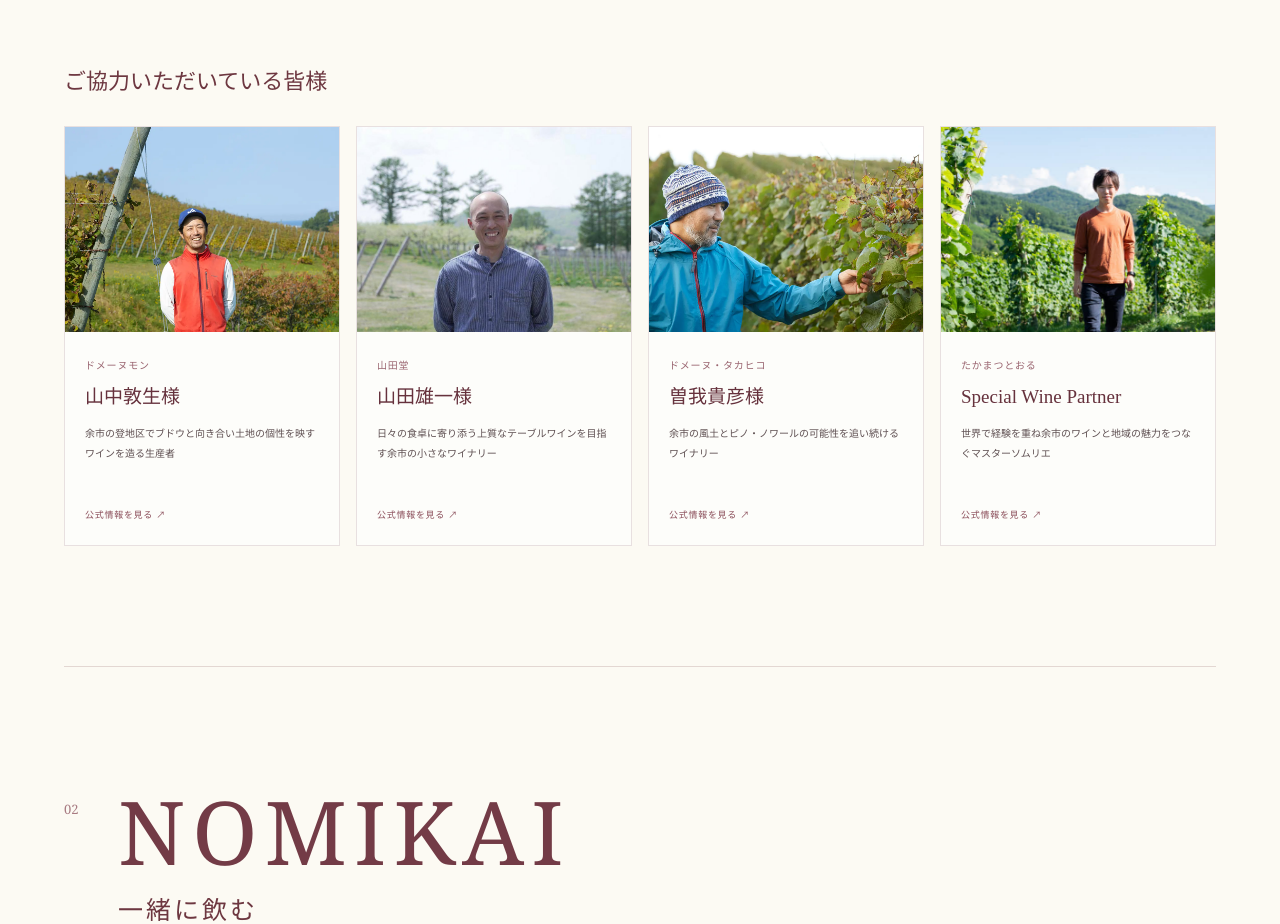
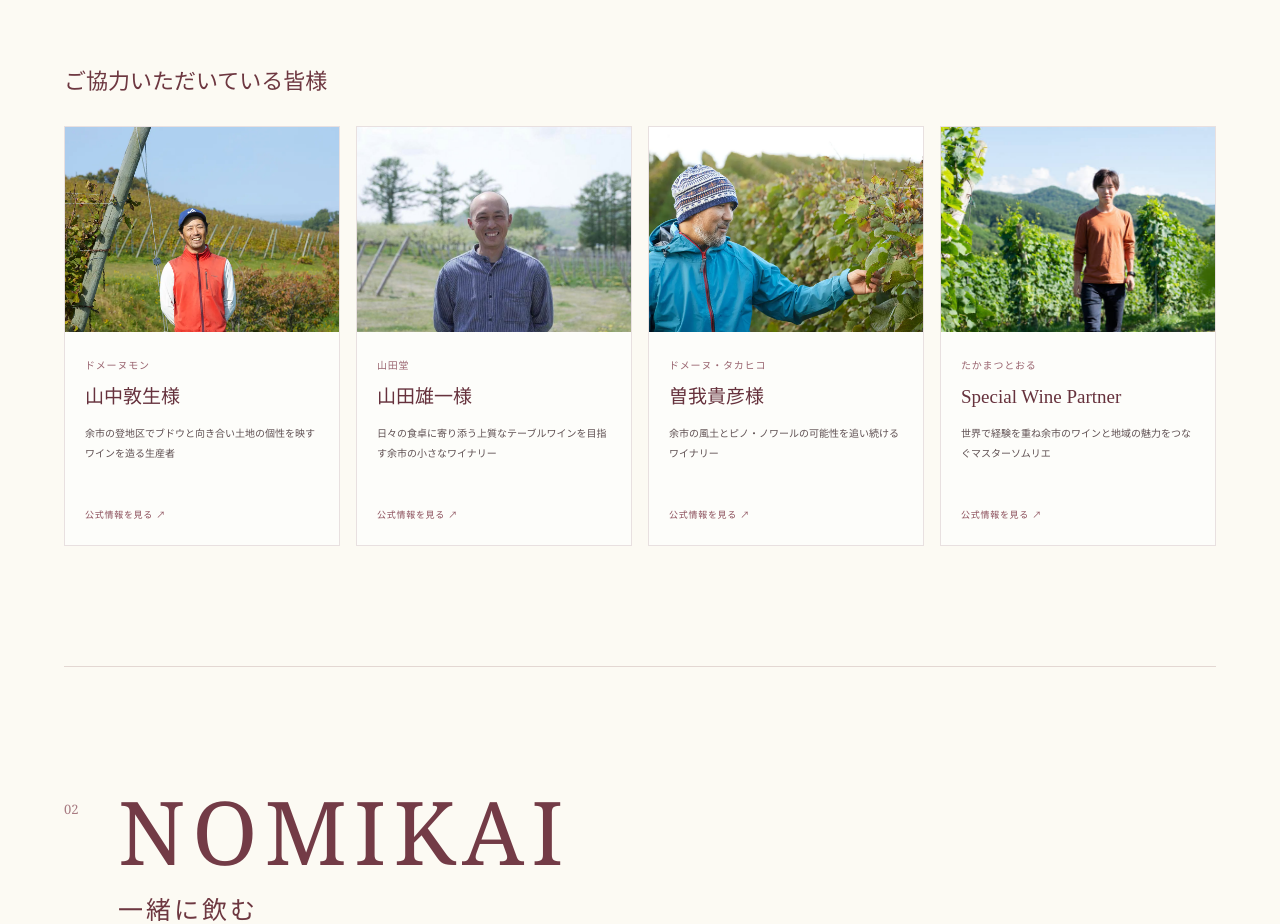
Before and after one commit to wwwwinesalon-kiki/www, a Next.js app: page /about in a window 1280 px wide. Shown: the part 2000-2924 px from the top of the page. Built offline with nearby package versions, Linux system fonts and the light colour scheme; no server answers.

Commit message:
fix: center Takahiko partner portrait

```diff
--- a/app/public-design.css
+++ b/app/public-design.css
@@ -324,6 +324,7 @@
 .partner-card { background: rgba(255,255,255,.62); border: 1px solid rgba(109,55,64,.14); transition: transform .3s, box-shadow .3s; }
 .partner-card:hover { transform: translateY(-5px); box-shadow: 0 18px 35px rgba(75,45,49,.1); }
 .partner-card img { width: 100%; aspect-ratio: 4/3; object-fit: cover; }
+.partner-card:nth-child(3) img { object-position: 24% center; }
 .partner-card div { padding: 20px; }
 .partner-card small { font: 10px Georgia,serif; letter-spacing: .08em; color: #9a6570; }
 .partner-card h4 { margin: 7px 0 12px; font-family: var(--font-serif-jp); font-size: 19px; font-weight: 500; color: #66323d; }
```
